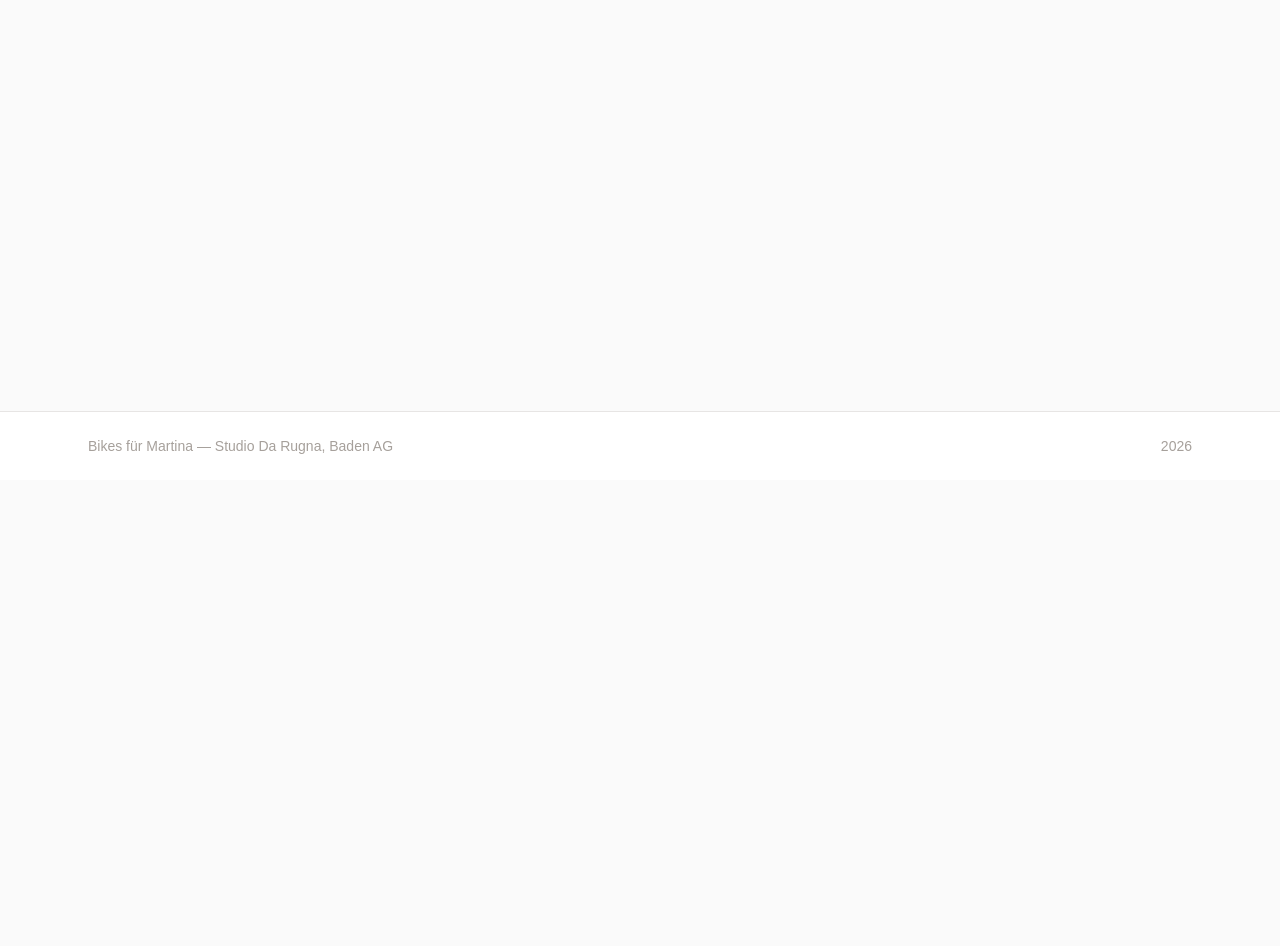
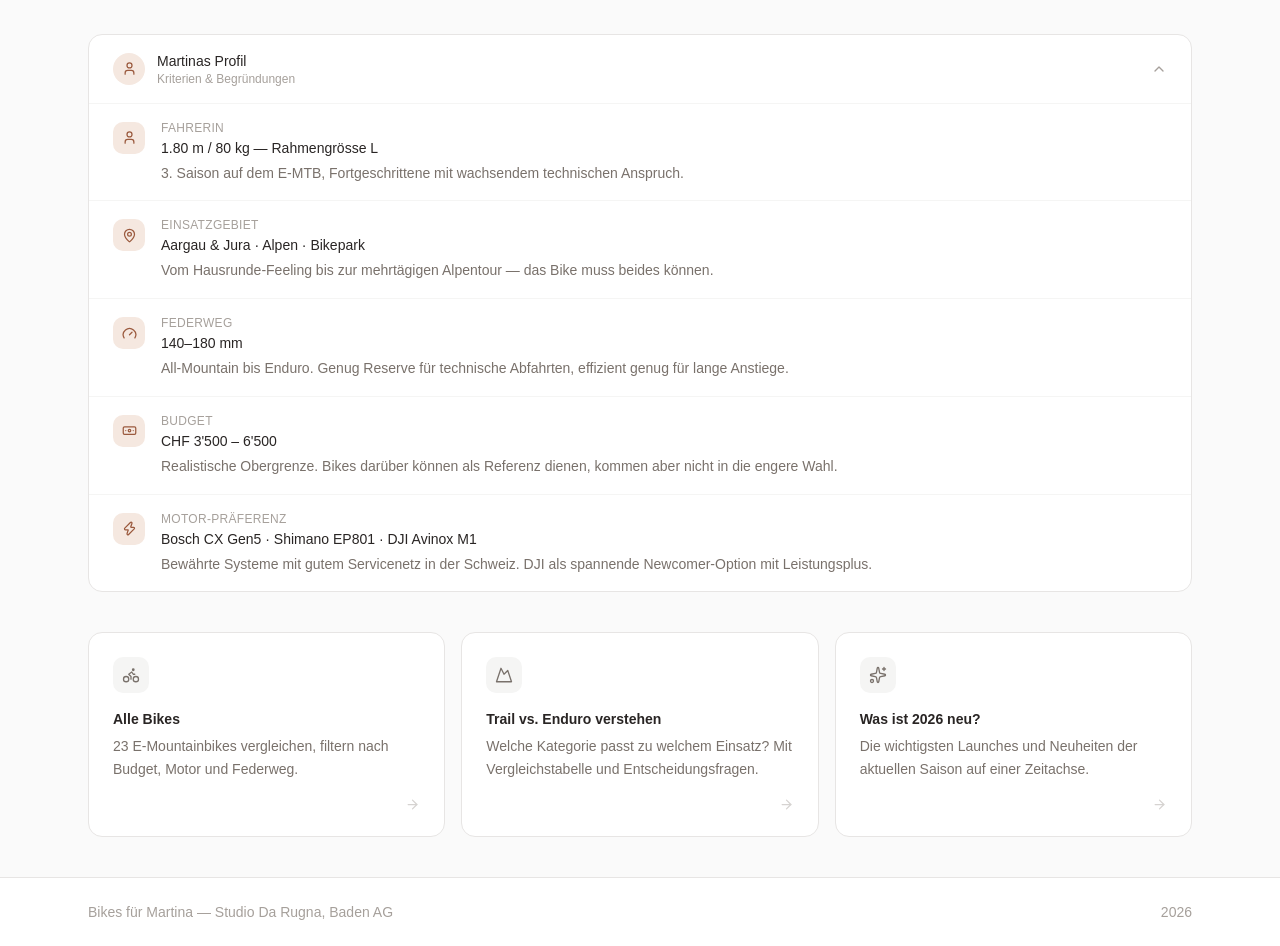
Before and after one commit to Taljy/bikes-martina, a React (Vite) app: page / in a window 1280 px wide. Shown: the part 320-1266 px from the top of the page. Before the commit the page ends 800 px from the top, so only its background shows below. Built offline with nearby package versions, Linux system fonts and the light colour scheme.

Commit message:
Home: Hero, Profil-Card, Entry-Tiles

```diff
--- a/src/pages/Home.tsx
+++ b/src/pages/Home.tsx
@@ -1,10 +1,140 @@
+import { useState } from 'react'
+import { ChevronDown, User, MapPin, Gauge, Banknote, Zap, Bike, Mountain, Sparkles, ArrowRight } from 'lucide-react'
+import { Link } from 'react-router-dom'
+
+const profil = [
+  {
+    icon: User,
+    label: 'Fahrerin',
+    wert: '1.80 m / 80 kg — Rahmengrösse L',
+    detail: '3. Saison auf dem E-MTB, Fortgeschrittene mit wachsendem technischen Anspruch.',
+  },
+  {
+    icon: MapPin,
+    label: 'Einsatzgebiet',
+    wert: 'Aargau & Jura · Alpen · Bikepark',
+    detail: 'Vom Hausrunde-Feeling bis zur mehrtägigen Alpentour — das Bike muss beides können.',
+  },
+  {
+    icon: Gauge,
+    label: 'Federweg',
+    wert: '140–180 mm',
+    detail: 'All-Mountain bis Enduro. Genug Reserve für technische Abfahrten, effizient genug für lange Anstiege.',
+  },
+  {
+    icon: Banknote,
+    label: 'Budget',
+    wert: "CHF 3'500 – 6'500",
+    detail: 'Realistische Obergrenze. Bikes darüber können als Referenz dienen, kommen aber nicht in die engere Wahl.',
+  },
+  {
+    icon: Zap,
+    label: 'Motor-Präferenz',
+    wert: 'Bosch CX Gen5 · Shimano EP801 · DJI Avinox M1',
+    detail: 'Bewährte Systeme mit gutem Servicenetz in der Schweiz. DJI als spannende Newcomer-Option mit Leistungsplus.',
+  },
+]
+
+const tiles = [
+  {
+    icon: Bike,
+    titel: 'Alle Bikes',
+    beschreibung: '23 E-Mountainbikes vergleichen, filtern nach Budget, Motor und Federweg.',
+    route: '/bikes',
+  },
+  {
+    icon: Mountain,
+    titel: 'Trail vs. Enduro verstehen',
+    beschreibung: 'Welche Kategorie passt zu welchem Einsatz? Mit Vergleichstabelle und Entscheidungsfragen.',
+    route: '/wissen/trail-vs-enduro',
+  },
+  {
+    icon: Sparkles,
+    titel: 'Was ist 2026 neu?',
+    beschreibung: 'Die wichtigsten Launches und Neuheiten der aktuellen Saison auf einer Zeitachse.',
+    route: '/wissen/neuheiten-2026',
+  },
+]
+
 export default function Home() {
+  const [profilOffen, setProfilOffen] = useState(true)
+
   return (
-    <div>
-      <h1 className="text-3xl font-semibold text-stone-800 tracking-tight mb-2">
-        Welches E-MTB passt zu Martina?
-      </h1>
-      <p className="text-stone-500 text-lg">Seite wird aufgebaut …</p>
+    <div className="space-y-10">
+
+      {/* Hero */}
+      <div className="pt-4">
+        <p className="text-xs font-medium tracking-widest text-terracotta-500 uppercase mb-3">
+          E-Mountainbike Entscheidungshilfe 2026
+        </p>
+        <h1 className="text-4xl font-semibold tracking-tight text-stone-900 mb-4 leading-tight">
+          Welches E-MTB passt<br />zu Martina?
+        </h1>
+        <p className="text-lg text-stone-500 max-w-xl leading-relaxed">
+          23 kuratierte E-Mountainbikes — vergleichbar im Detail,
+          mit Links zu allen Herstellern und Tests.
+        </p>
+      </div>
+
+      {/* Profil-Card */}
+      <div className="border border-stone-200 rounded-xl bg-white overflow-hidden">
+        <button
+          onClick={() => setProfilOffen(v => !v)}
+          className="w-full flex items-center justify-between px-6 py-4 hover:bg-stone-50 transition-colors"
+        >
+          <div className="flex items-center gap-3">
+            <div className="w-8 h-8 rounded-full bg-terracotta-50 flex items-center justify-center">
+              <User size={15} className="text-terracotta-600" />
+            </div>
+            <div className="text-left">
+              <p className="text-sm font-medium text-stone-800">Martinas Profil</p>
+              <p className="text-xs text-stone-400">Kriterien & Begründungen</p>
+            </div>
+          </div>
+          <ChevronDown
+            size={16}
+            className={`text-stone-400 transition-transform duration-200 ${profilOffen ? 'rotate-180' : ''}`}
+          />
+        </button>
+
+        {profilOffen && (
+          <div className="border-t border-stone-100 divide-y divide-stone-100">
+            {profil.map(({ icon: Icon, label, wert, detail }) => (
+              <div key={label} className="px-6 py-4 flex gap-4">
+                <div className="mt-0.5 w-8 h-8 rounded-lg bg-terracotta-50 flex items-center justify-center shrink-0">
+                  <Icon size={15} className="text-terracotta-600" />
+                </div>
+                <div>
+                  <p className="text-xs font-medium text-stone-400 uppercase tracking-wide mb-0.5">{label}</p>
+                  <p className="text-sm font-medium text-stone-800 mb-1">{wert}</p>
+                  <p className="text-sm text-stone-500 leading-relaxed">{detail}</p>
+                </div>
+              </div>
+            ))}
+          </div>
+        )}
+      </div>
+
+      {/* Einstiegs-Tiles */}
+      <div className="grid grid-cols-1 sm:grid-cols-3 gap-4">
+        {tiles.map(({ icon: Icon, titel, beschreibung, route }) => (
+          <Link
+            key={route}
+            to={route}
+            className="group flex flex-col bg-white border border-stone-200 rounded-xl p-6 hover:bg-terracotta-50 hover:border-terracotta-500 hover:shadow-sm transition-all duration-150"
+          >
+            <div className="w-9 h-9 rounded-lg bg-stone-100 group-hover:bg-terracotta-100 flex items-center justify-center mb-4 transition-colors duration-150">
+              <Icon size={18} className="text-stone-500 group-hover:text-terracotta-600 transition-colors duration-150" strokeWidth={1.75} />
+            </div>
+            <p className="text-sm font-semibold text-stone-800 mb-1.5">{titel}</p>
+            <p className="text-sm text-stone-500 leading-relaxed flex-1">{beschreibung}</p>
+            <div className="mt-4 flex justify-end">
+              <ArrowRight size={15} className="text-stone-300 group-hover:text-terracotta-500 transition-colors duration-150" />
+            </div>
+          </Link>
+        ))}
+      </div>
+
     </div>
   )
 }
```
